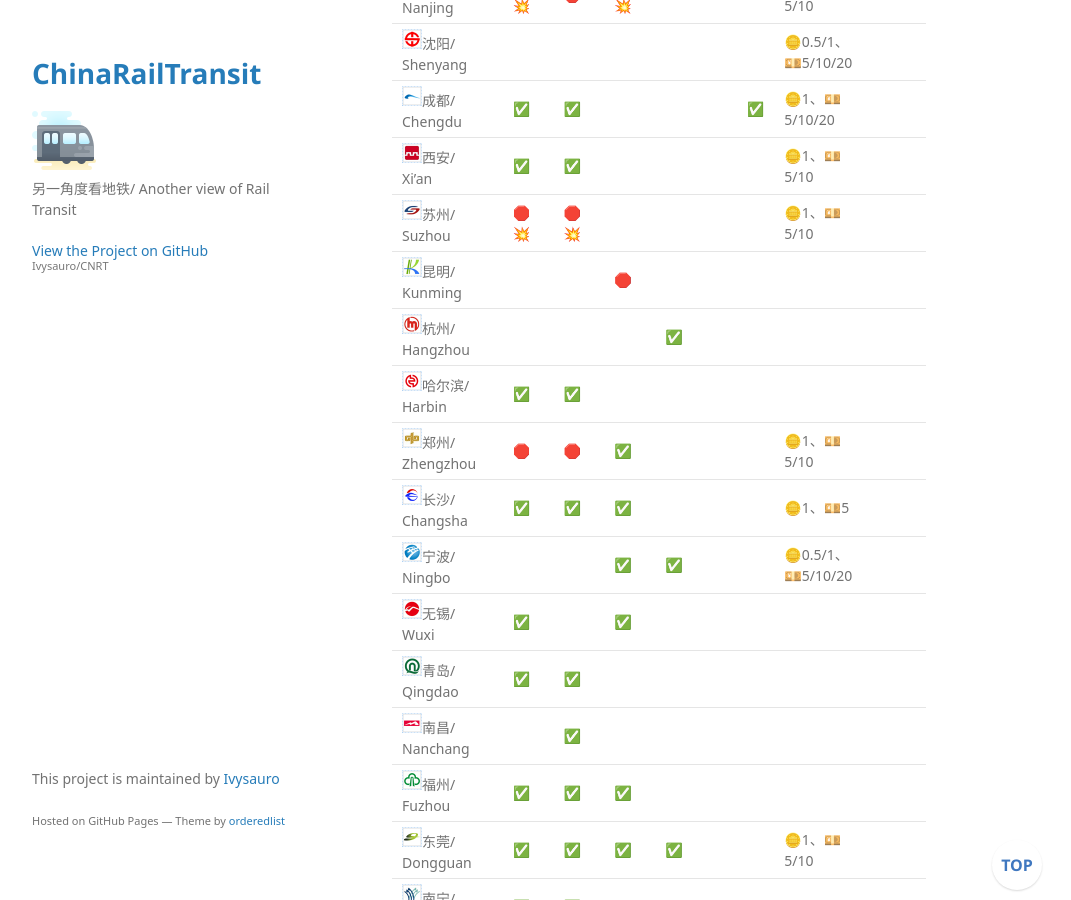
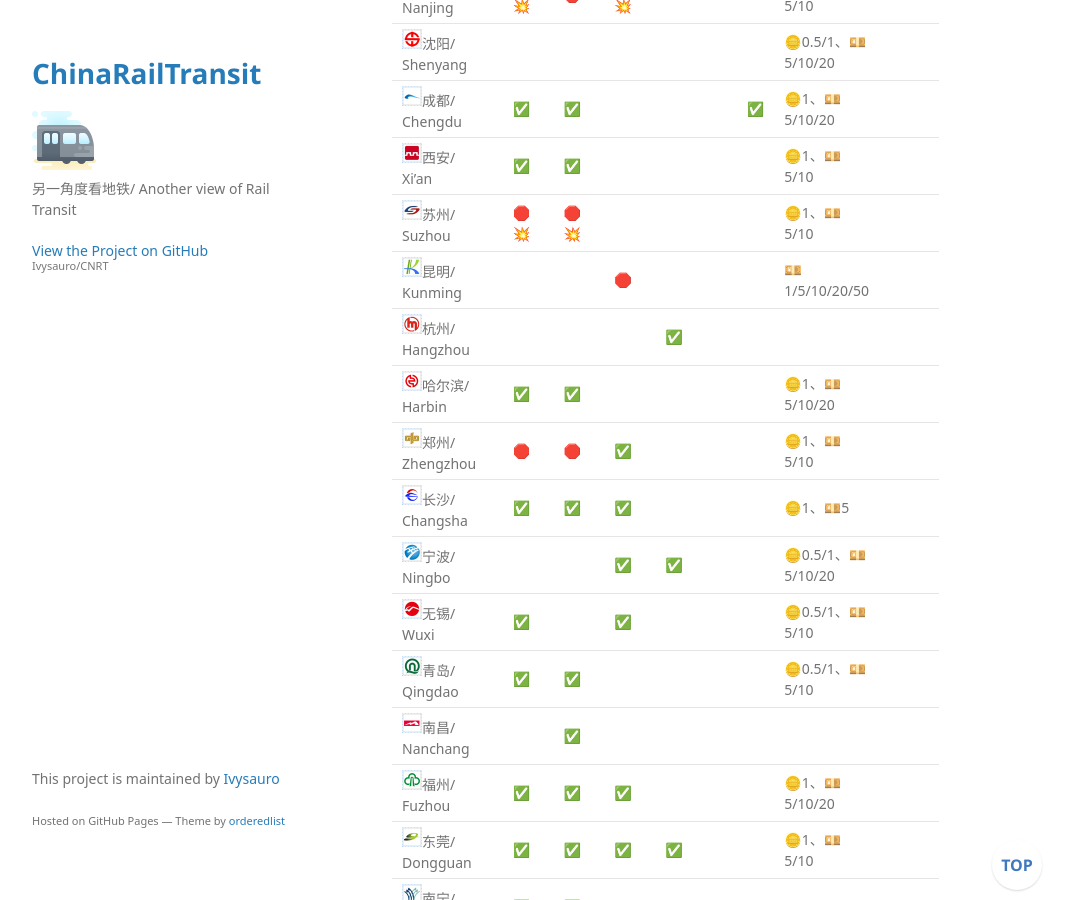
Before and after one commit to Ivysauro/CNRT, a Jekyll site: the page built from data/Pay.md, in a window 1280 px wide and 900 px high, scrolled down 4602 px. Shown: the whole window, without its empty margins (178-1249 px from the left). Built offline with Jekyll 4.4.1, drawn with Linux system fonts in a browser that asks for light colours; some web fonts are replaced; our own code applies the rules of GitHub Pages for plain Markdown files; a script that is not in the unit is left out.

Commit message:
🍊更新多地现金购票数据

```diff
--- a/data/Pay.md
+++ b/data/Pay.md
@@ -137,16 +137,16 @@
 | <img src="https://raw.githubusercontent.com/Ivysauro/CNRT/master/images/city/cd.gif" width="20" hegiht="20"/>成都/ Chengdu | ✅ | ✅ | | | | ✅ | 🪙1、💴5/10/20 |
 | <img src="https://raw.githubusercontent.com/Ivysauro/CNRT/master/images/city/xa.gif" width="20" hegiht="20"/>西安/ Xi'an | ✅ | ✅ | | | | | 🪙1、💴5/10 |
 | <img src="https://raw.githubusercontent.com/Ivysauro/CNRT/master/images/city/suz.gif" width="20" hegiht="20"/>苏州/ Suzhou | 🛑💥 | 🛑💥 | | | | | 🪙1、💴5/10 |
-| <img src="https://raw.githubusercontent.com/Ivysauro/CNRT/master/images/city/km.gif" width="20" hegiht="20"/>昆明/ Kunming | | | 🛑 |
-| <img src="https://raw.githubusercontent.com/Ivysauro/CNRT/master/images/city/hz.gif" width="20" hegiht="20"/>杭州/ Hangzhou | | | | ✅ |
-| <img src="https://raw.githubusercontent.com/Ivysauro/CNRT/master/images/city/hrb.gif" width="20" hegiht="20"/>哈尔滨/ Harbin | ✅ | ✅ |
+| <img src="https://raw.githubusercontent.com/Ivysauro/CNRT/master/images/city/km.gif" width="20" hegiht="20"/>昆明/ Kunming | | | 🛑 | | | | 💴1/5/10/20/50 |
+| <img src="https://raw.githubusercontent.com/Ivysauro/CNRT/master/images/city/hz.gif" width="20" hegiht="20"/>杭州/ Hangzhou | | | | ✅ | | |
+| <img src="https://raw.githubusercontent.com/Ivysauro/CNRT/master/images/city/hrb.gif" width="20" hegiht="20"/>哈尔滨/ Harbin | ✅ | ✅ | | | | | 🪙1、💴5/10/20 |
 | <img src="https://raw.githubusercontent.com/Ivysauro/CNRT/master/images/city/zz.gif" width="20" hegiht="20"/>郑州/ Zhengzhou | 🛑 | 🛑 | ✅ | | | | 🪙1、💴5/10 |
 | <img src="https://raw.githubusercontent.com/Ivysauro/CNRT/master/images/city/cs.gif" width="20" hegiht="20"/>长沙/ Changsha | ✅ | ✅ | ✅ | | | | 🪙1、💴5 |
 | <img src="https://raw.githubusercontent.com/Ivysauro/CNRT/master/images/city/nb.gif" width="20" hegiht="20"/>宁波/ Ningbo | | | ✅ | ✅ | | | 🪙0.5/1、💴5/10/20 |
-| <img src="https://raw.githubusercontent.com/Ivysauro/CNRT/master/images/city/wx.gif" width="20" hegiht="20"/>无锡/ Wuxi | ✅ | | ✅ |
-| <img src="https://raw.githubusercontent.com/Ivysauro/CNRT/master/images/city/qd.gif" width="20" hegiht="20"/>青岛/ Qingdao | ✅ | ✅ |
+| <img src="https://raw.githubusercontent.com/Ivysauro/CNRT/master/images/city/wx.gif" width="20" hegiht="20"/>无锡/ Wuxi | ✅ | | ✅ | | | | 🪙0.5/1、💴5/10 |
+| <img src="https://raw.githubusercontent.com/Ivysauro/CNRT/master/images/city/qd.gif" width="20" hegiht="20"/>青岛/ Qingdao | ✅ | ✅ | | | | | 🪙0.5/1、💴5/10 |
 | <img src="https://raw.githubusercontent.com/Ivysauro/CNRT/master/images/city/nc.gif" width="20" hegiht="20"/>南昌/ Nanchang | | ✅ |
-| <img src="https://raw.githubusercontent.com/Ivysauro/CNRT/master/images/city/fz.gif" width="20" hegiht="20"/>福州/ Fuzhou | ✅ | ✅ | ✅ |
+| <img src="https://raw.githubusercontent.com/Ivysauro/CNRT/master/images/city/fz.gif" width="20" hegiht="20"/>福州/ Fuzhou | ✅ | ✅ | ✅ | | | | 🪙1、💴5/10/20 |
 | <img src="https://raw.githubusercontent.com/Ivysauro/CNRT/master/images/city/dg.gif" width="20" hegiht="20"/>东莞/ Dongguan | ✅ | ✅ | ✅ | ✅ | | | 🪙1、💴5/10 |
 | <img src="https://raw.githubusercontent.com/Ivysauro/CNRT/master/images/city/nn.gif" width="20" hegiht="20"/>南宁/ Nanning | ✅ | ✅ |
 | <img src="https://raw.githubusercontent.com/Ivysauro/CNRT/master/images/city/hf.gif" width="20" hegiht="20"/>合肥/ Hefei | ✅ | ✅ |
@@ -162,7 +162,7 @@
 | <img src="https://raw.githubusercontent.com/Ivysauro/CNRT/master/images/city/hhht.gif" width="20" hegiht="20"/>呼和浩特/ Hohhot | ✅ | ✅ |
 | <img src="https://raw.githubusercontent.com/Ivysauro/CNRT/master/images/city/tay.gif" width="20" hegiht="20"/>太原/ Taiyuan | ✅ | ✅ | ✅ |
 | <img src="https://raw.githubusercontent.com/Ivysauro/CNRT/master/images/city/ly.gif" width="20" hegiht="20"/>洛阳/ Luoyang | ✅ | | |
-| <img src="https://raw.githubusercontent.com/Ivysauro/CNRT/master/images/city/sx.gif" width="20" hegiht="20"/>绍兴/ Shaoxing | ✅ | ✅ | ✅ | ✅ |
+| <img src="https://raw.githubusercontent.com/Ivysauro/CNRT/master/images/city/sx.gif" width="20" hegiht="20"/>绍兴/ Shaoxing | ✅ | ✅ | ✅ | ✅ | | | 🪙0.5/1、💴5/10/20 |
 | <img src="https://raw.githubusercontent.com/Ivysauro/CNRT/master/images/city/wuh.gif" width="20" hegiht="20"/>芜湖/ Wuhu | ✅ | ✅ | ✅ |
 | <img src="https://raw.githubusercontent.com/Ivysauro/CNRT/master/images/city/fs.gif" width="20" hegiht="20"/>佛山/ Foshan | ✅ | ✅ |
 | <img src="https://raw.githubusercontent.com/Ivysauro/CNRT/master/images/city/hk.gif" width="20" hegiht="20"/>香港/ Hong Kong | 🛑 | 🛑 | | | | ✅ |
```
